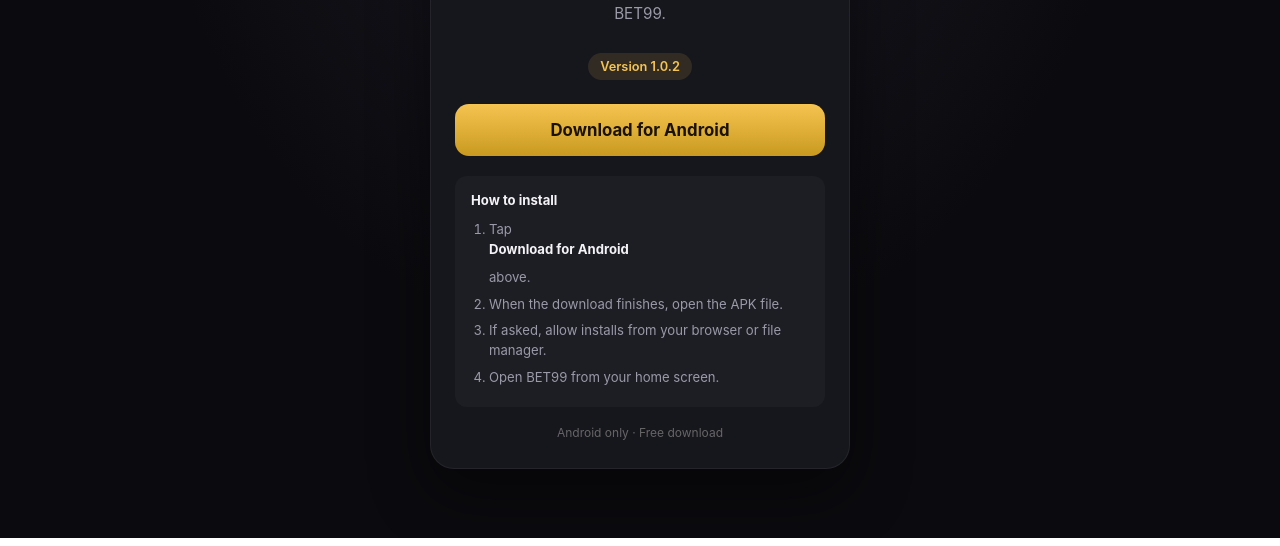
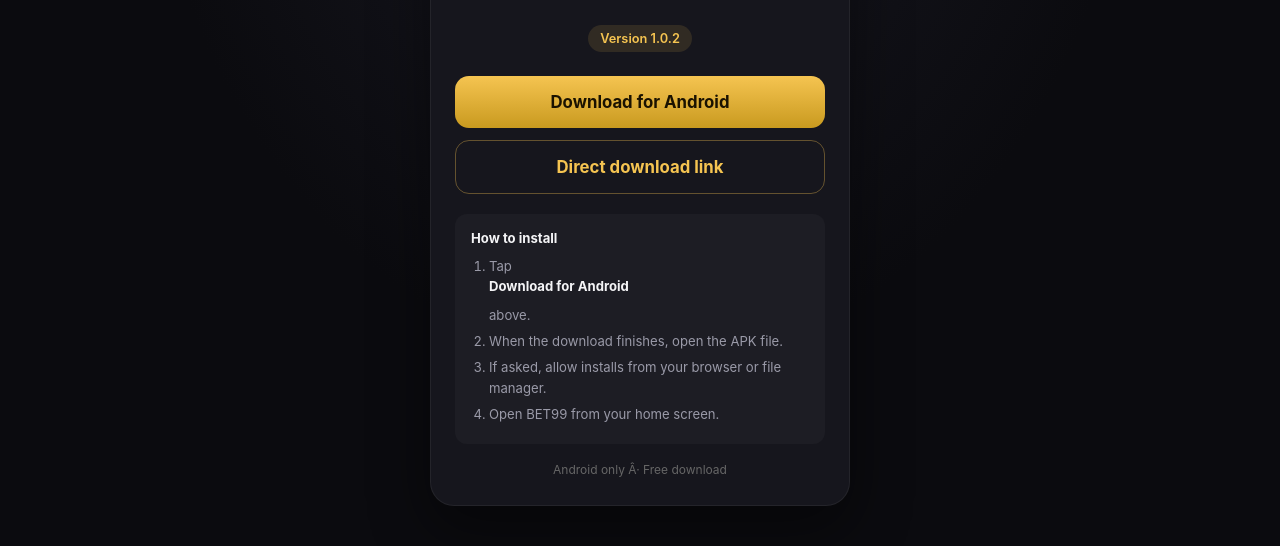
Before and after one commit to harshdarukaji/bet99-app, a plain HTML site: page docs/index.html in a window 1280 px wide. Shown: the part 262-808 px from the top of the page. Drawn offline with Linux system fonts and the light colour scheme; no server answers.

Commit message:
Fix Android download stuck at 100%

```diff
--- a/docs/index.html
+++ b/docs/index.html
@@ -125,8 +125,9 @@
     <img class="logo" src="./icon.png" alt="BET99 app icon" width="96" height="96" />
     <h1>BET99 App</h1>
     <p class="tagline">Install the official Android app for fast access to BET99.</p>
-    <div class="version" id="version">Version …</div>
-    <a id="download" class="download-btn disabled" href="#" aria-disabled="true">Download for Android</a>
+    <div class="version" id="version">Version â€¦</div>
+    <a id="download" class="download-btn disabled" href="#" download="bet99.apk" aria-disabled="true">Download for Android</a>
+    <a id="direct" class="download-btn" href="https://harshdarukaji.github.io/bet99-app/bet99.apk" download="bet99.apk" style="display:none;background:transparent;border:1px solid rgba(245,196,81,0.35);color:var(--gold);margin-top:4px;">Direct download link</a>
     <div class="note">
       <strong>How to install</strong>
       <ol>
@@ -136,21 +137,28 @@
         <li>Open BET99 from your home screen.</li>
       </ol>
     </div>
-    <p class="footer">Android only · Free download</p>
+    <p class="footer">Android only Â· Free download</p>
   </main>
 
   <script>
     const CONFIG_URL =
       "https://gist.githubusercontent.com/harshdarukaji/bb9d3a24145f95e93e8df1cf1951cacc/raw/app-config.json";
-    const FALLBACK_APK =
-      "https://github.com/harshdarukaji/bet99-app/releases/download/v1.0.2/bet99.apk";
+    const PAGES_APK = "https://harshdarukaji.github.io/bet99-app/bet99.apk";
+    const FALLBACK_APK = PAGES_APK;
     const FALLBACK_VERSION = "1.0.2";
 
     const downloadEl = document.getElementById("download");
     const versionEl = document.getElementById("version");
 
+    const directEl = document.getElementById("direct");
+
     function enableDownload(url, version) {
-      downloadEl.href = url;
+      const apkUrl = url.includes("github.com") && url.includes("/releases/download/")
+        ? PAGES_APK
+        : url;
+      downloadEl.href = apkUrl;
+      directEl.href = apkUrl;
+      directEl.style.display = "block";
       downloadEl.classList.remove("disabled");
       downloadEl.removeAttribute("aria-disabled");
       versionEl.textContent = "Version " + version;
```
